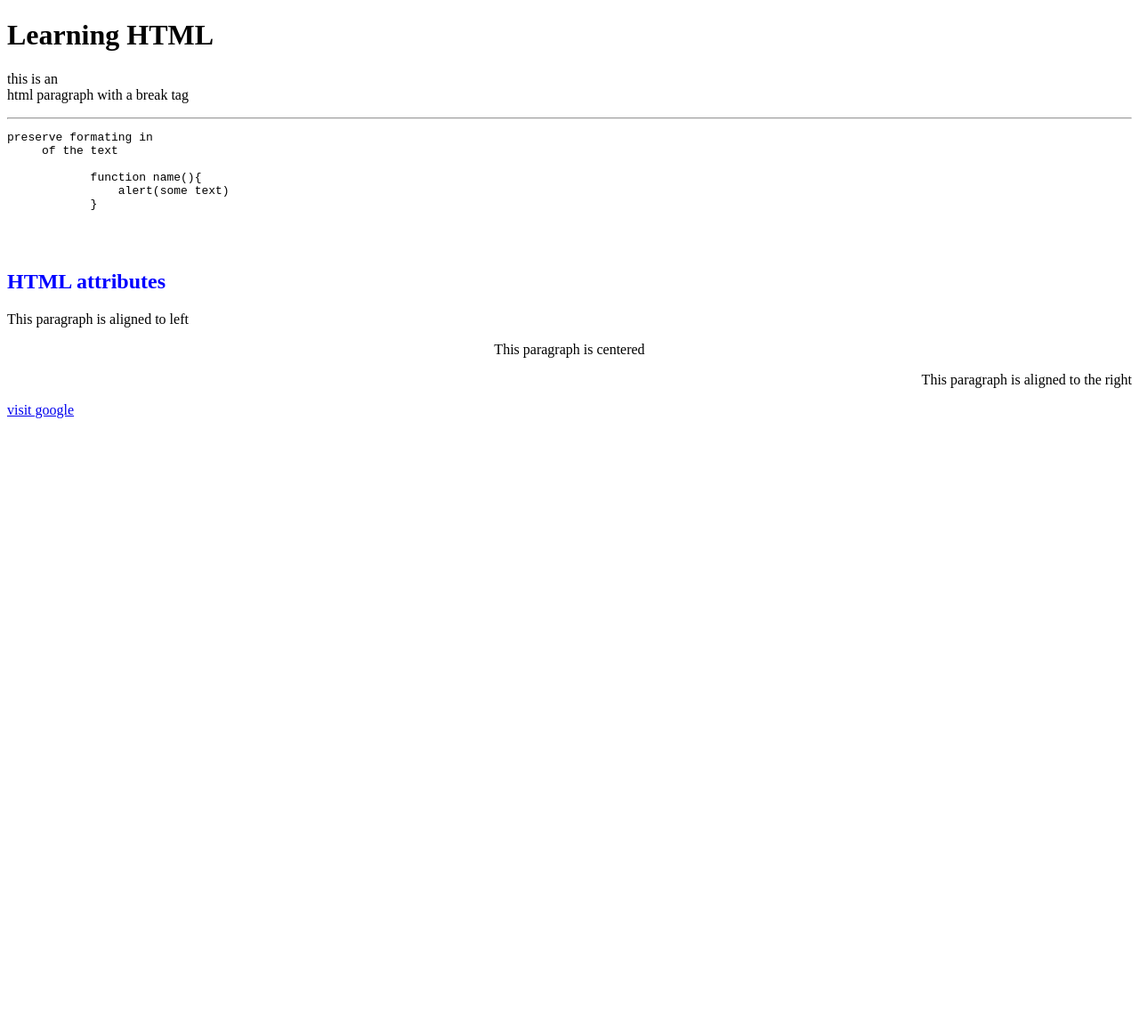
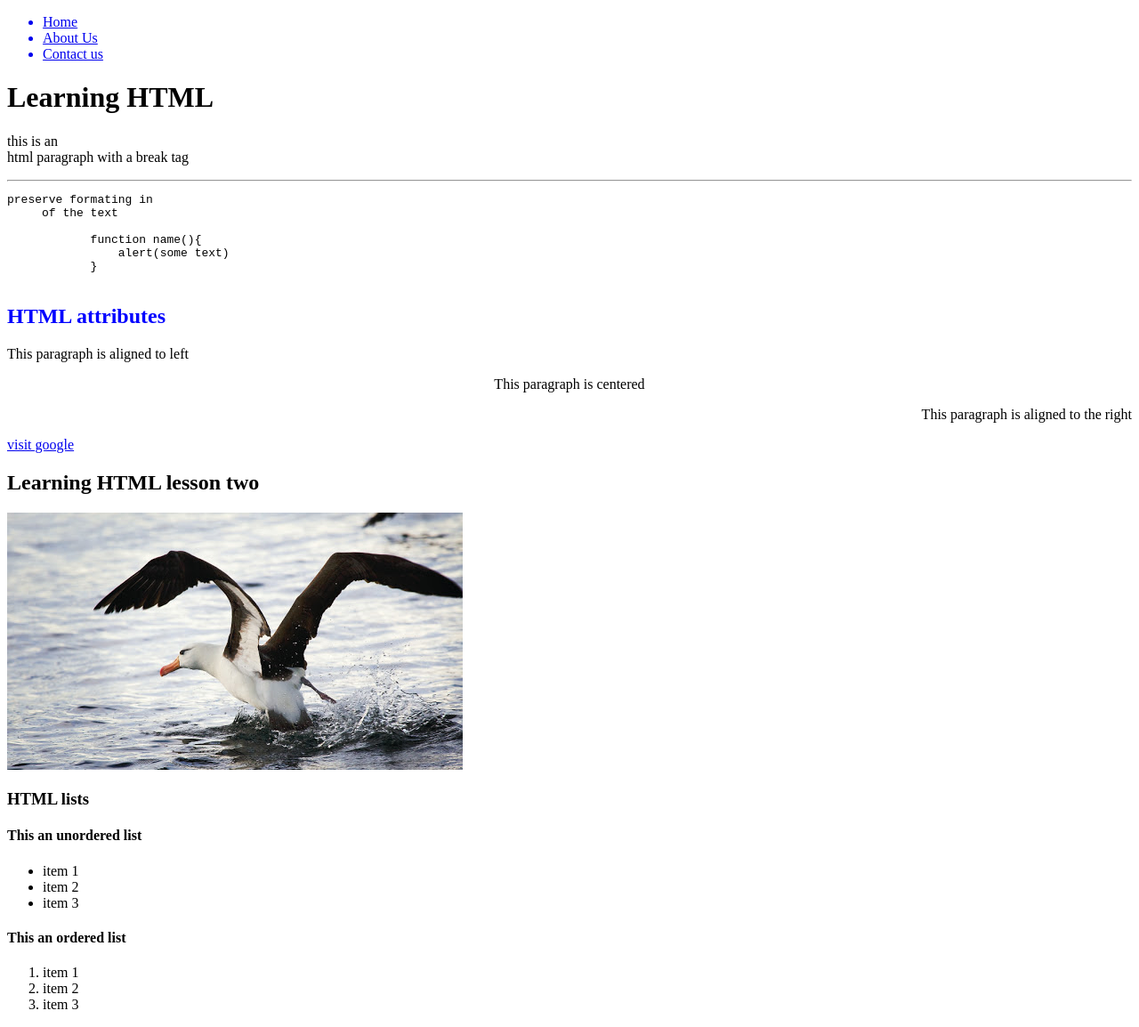
Before and after one commit to SQ44/web_lessons, a plain HTML site: page index.html in a window 1280 px wide. Shown: the whole page at 89% size. Before the commit the page ends 800 px from the top, so only its background shows below. Drawn offline with Linux system fonts and the light colour scheme.

Commit message:
lesson 2

```diff
--- a/index.html
+++ b/index.html
@@ -1,12 +1,21 @@
 <!DOCTYPE html>
 <html>
-    <head>
-        <title>Learning html</title>
-    </head>
-<body>
-        <h1>Learning HTML</h1>
-        <p>this is an <br/> html paragraph with a break tag</p>
-        <hr>
+
+<head>
+    <title>Learning html</title>
+</head>
+
+<body >
+    <ul>
+        <a href="#"><li>Home</li></a>
+        <a href="#"><li>About Us</li></a>
+        <a href="#"><li>Contact us</li></a>
+    </ul>
+    <div>
+        <div >
+            <h1>Learning HTML</h1>
+    <p>this is an <br /> html paragraph with a break tag</p>
+    <hr>
     <pre>preserve formating in
      of the text
 
@@ -15,14 +24,14 @@
             }
     </pre>
 
-    <img src="" alt="">
+
 
     <h2 style="color: blue;">HTML attributes</h2>
     <p style="text-align: left;">This paragraph is aligned to left</p>
     <p style="text-align: center;">This paragraph is centered</p>
 
     <p style="text-align: right;">This paragraph is aligned to the right</p>
- <a href="https://www.google.com">visit google</a>
+    <a href="https://www.google.com" target="_blank">visit google</a>
     <!--hypertexts or links
         lists
         forms
@@ -30,5 +39,26 @@
         img element
         tables
     -->
+
+    <h2>Learning HTML lesson two</h2>
+    <a href="https://www.facebook.com"><img src="images/bird.jpg" alt="an image of a bird"></a>
+
+
+    <h3>HTML lists</h3>
+    <h4>This an unordered list</h4>
+    <ul>
+        <li>item 1</li>
+        <li>item 2</li>
+        <li>item 3</li>
+    </ul>
+    <h4>This an ordered list</h4>
+    <ol>
+        <li>item 1</li>
+        <li>item 2</li>
+        <li>item 3</li>
+    </ol>
+        </div>
+    </div>
 </body>
+
 </html>
```
Also changed, not shown: images/bird.jpg (added), 1 other file.
